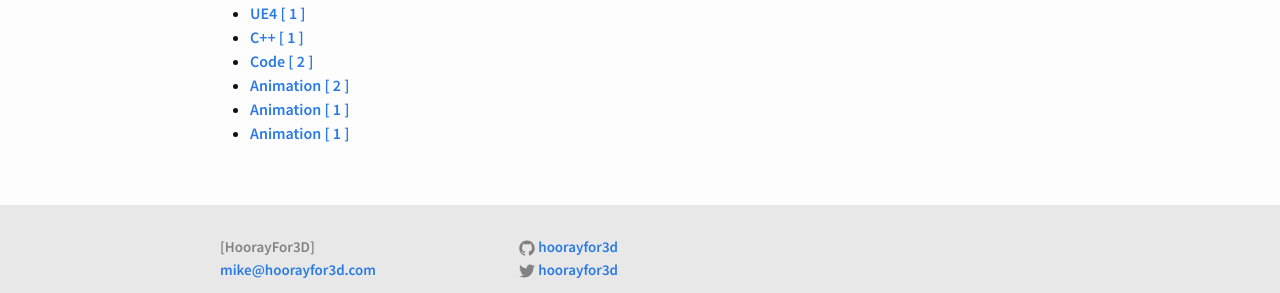
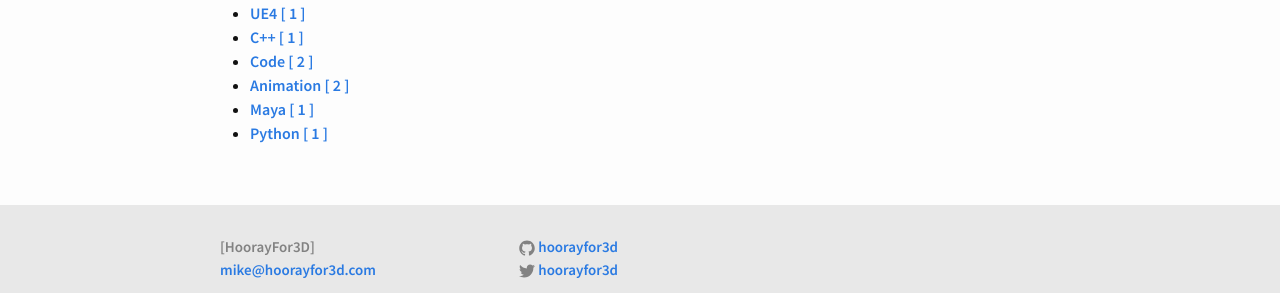
Before and after one commit to hoorayfor3d/hoorayfor3d.github.io, a Jekyll site: the page built from tags.md, in a window 1280 px wide. Shown: the part 269-562 px from the top of the page. Built offline with Jekyll 4.4.1, drawn with Linux system fonts in a browser that asks for light colours.

Commit message:
Update tags.yml
Added python and maya tags

```diff
--- a/_data/tags.yml
+++ b/_data/tags.yml
@@ -24,3 +24,9 @@
 
 - slug: animation
   name: Animation
+
+- slug: python
+  name: Python
+
+- slug: maya
+  name: Maya
```
